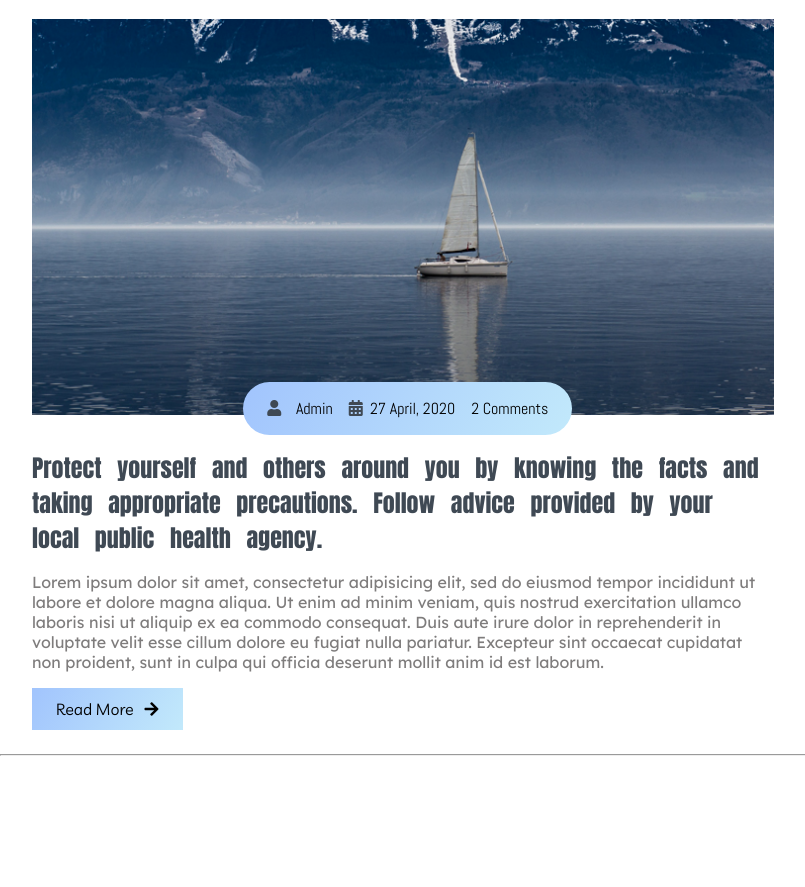
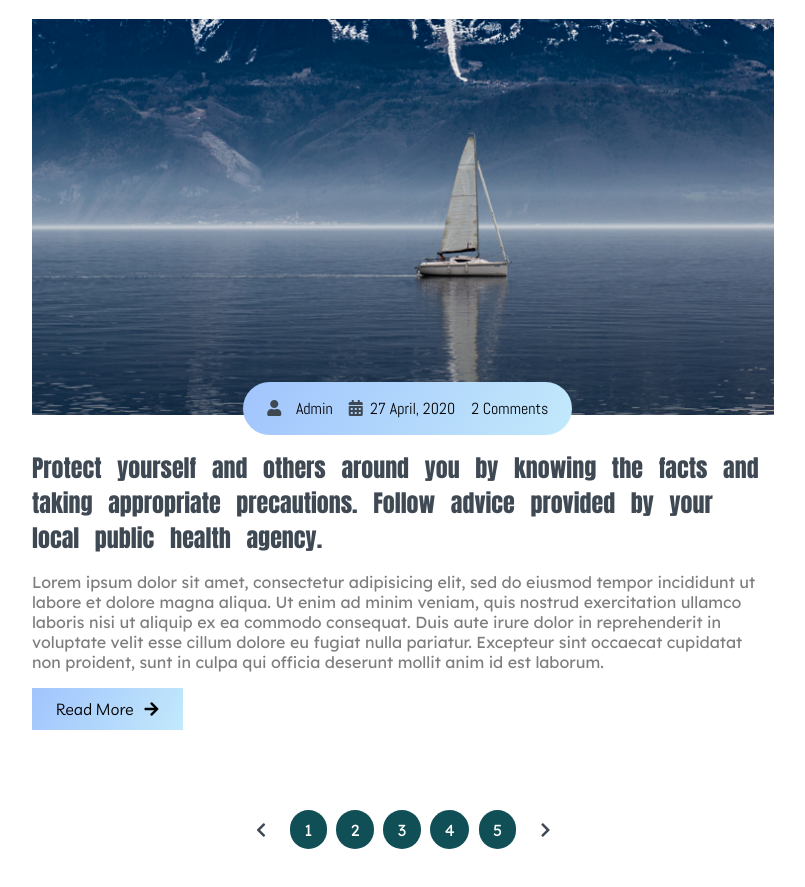
Before and after one commit to itskhanarif/Blog-Website, a plain HTML site: page index.html in a window 1280 px wide. Shown: the part 4041-4928 px from the top of the page, without its empty margins (64-869 px from the left). Before the commit the page ends 4805 px from the top, so only its background shows below. Drawn offline with Linux system fonts and the light colour scheme.

Commit message:
post pagination completed

```diff
--- a/css/style.css
+++ b/css/style.css
@@ -270,6 +270,21 @@ main .site-content .post-content .post-title .btn-post{
   border-radius: 0;
   background: var(--sky);
 }
+.site-content .pagination{
+  justify-content: center;
+  margin: 4rem 0;
+  color: var(--text-gray)
+}
+.site-content .pagination a{
+  padding: 0.6rem 0.9rem;
+  margin: 0rem 0.3rem;
+  font-family: var(--Lexend_Deca);
+  border-radius: 2rem;
+}
+.site-content .pagination .page-no{
+  background: var(--midnight);
+  color: var(--white);
+}
 /* ***********Main Site Content End************* */
 
 
--- a/index.html
+++ b/index.html
@@ -226,7 +226,15 @@
               <button class="btn btn-post">Read More &nbsp; <i class="fas fa-arrow-right"></i></button>
             </div>
           </div>
-          <hr>
+          <div class="pagination flex-row">
+            <a href="#"><i class="fas fa-chevron-left"></i></a>
+            <a href="#" class="page-no">1</a>
+            <a href="#" class="page-no">2</a>
+            <a href="#" class="page-no">3</a>
+            <a href="#" class="page-no">4</a>
+            <a href="#" class="page-no">5</a>
+            <a href="#"><i class="fas fa-chevron-right"></i></a>
+          </div>
         </div>
 
         <aside class="main-content-side-bar">
```
